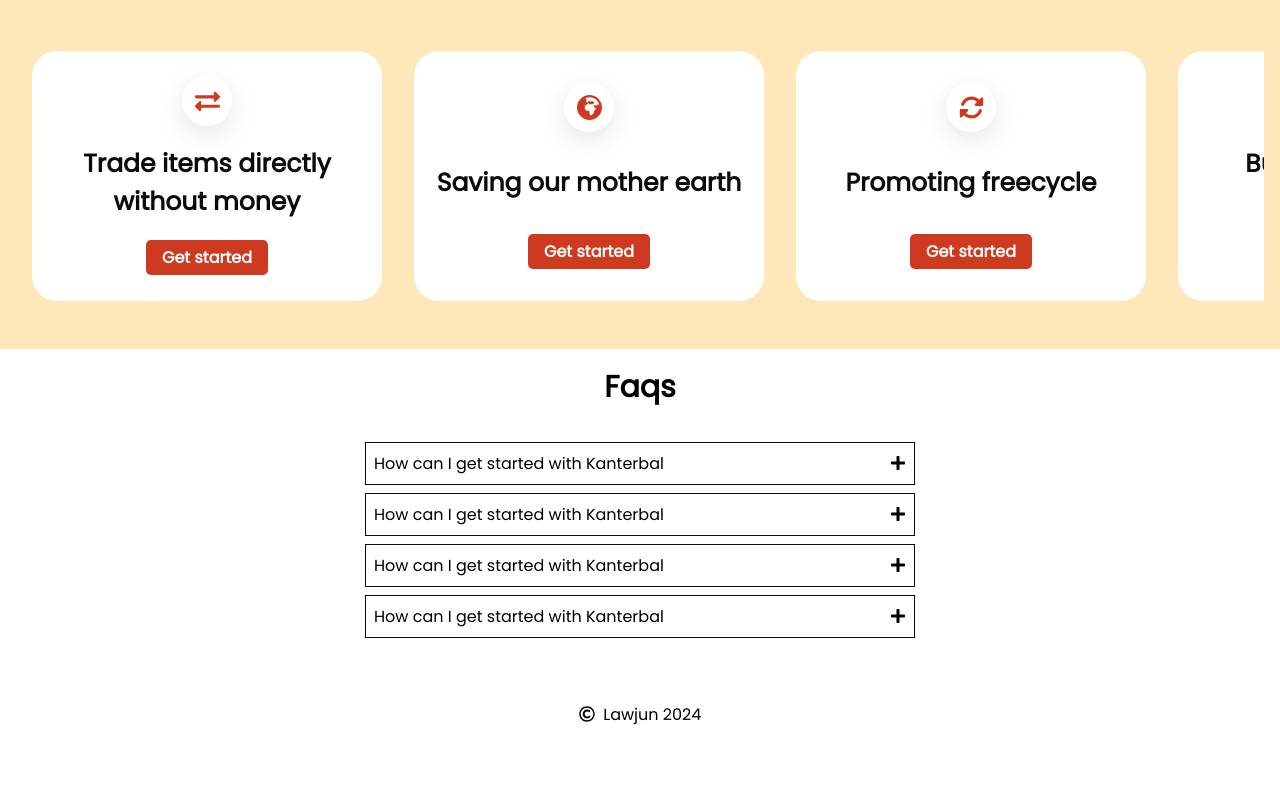
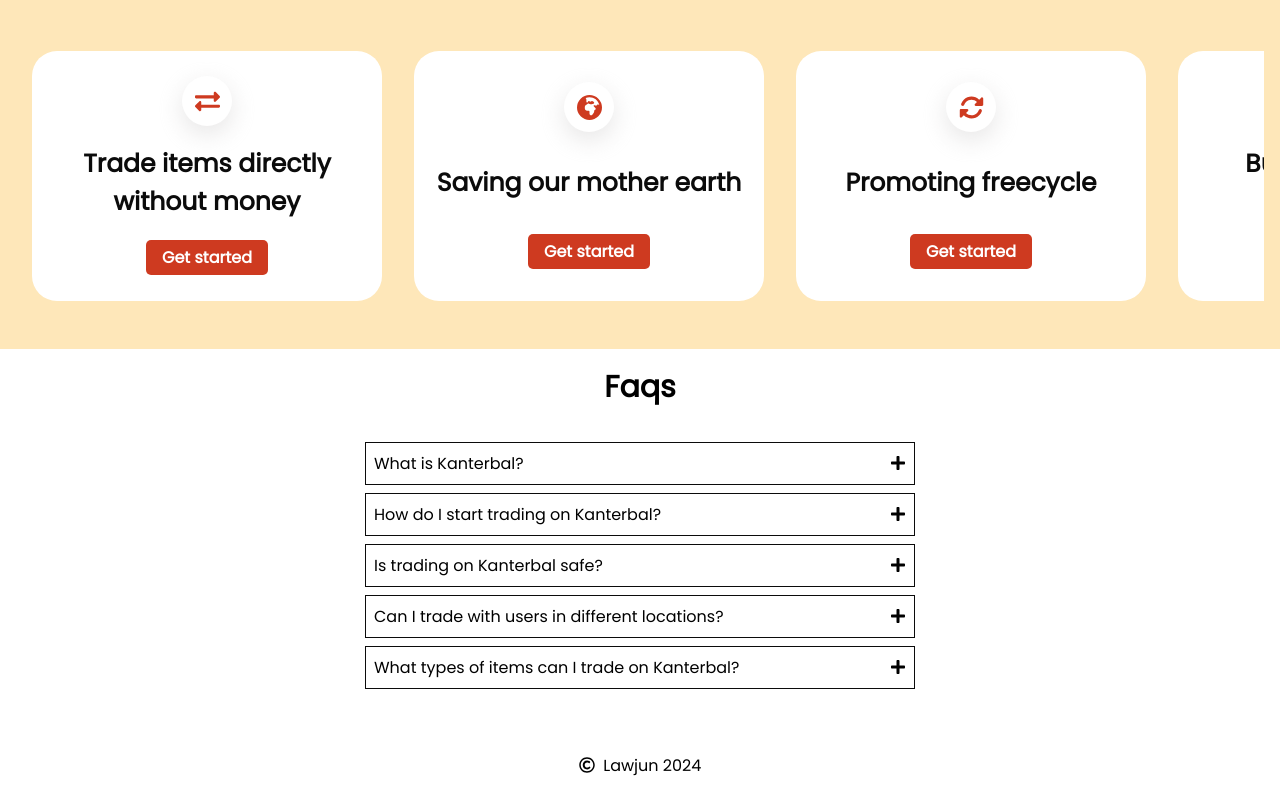
Before and after one commit to lawrencejr5/kanterbal, a Next.js app: page / in a window 1280 px wide. Shown: the part 980-1774 px from the top of the page. Before the commit the page ends 1723 px from the top, so only its background shows below. Built offline with nearby package versions, Linux system fonts and the light colour scheme.

Commit message:
added some data files

```diff
--- a/app/components/FaqsCard.tsx
+++ b/app/components/FaqsCard.tsx
@@ -1,18 +1,19 @@
-import React from "react";
+import React, { FC } from "react";
+
 import { FaPlus } from "react-icons/fa";
 
-const FaqsCard = () => {
+interface FaqsCardProps {
+  question: string;
+  answer: string;
+}
+
+const FaqsCard: FC<FaqsCardProps> = ({ question, answer }) => {
   return (
     <div className="faqs-card">
       <div className="question">
-        How can I get started with Kanterbal <FaPlus />
+        {question} <FaPlus />
       </div>
-      <div className="answer">
-        Just click the link on the nav bar to get started. Set up ur location,
-        add items u don't need in ur home and check out other items people don't
-        need, then check out of you can couter with them. There's also a
-        negotiation section to communicate with this person.
-      </div>
+      <div className="answer">{answer}</div>
     </div>
   );
 };
--- a/app/components/WhyCard.tsx
+++ b/app/components/WhyCard.tsx
@@ -1,9 +1,10 @@
 import React, { FC } from "react";
+
 import Button from "./reuse/Button";
 
 interface CardProps {
-  icon: JSX.Element | null;
-  text: string | null;
+  icon: JSX.Element;
+  text: string;
 }
 
 const WhyCard: FC<CardProps> = ({ icon, text }) => {
--- /dev/null
+++ b/app/data/faqs.tsx
@@ -0,0 +1,32 @@
+interface FaqsData {
+  question: string;
+  answer: string;
+}
+
+export const faqsData: FaqsData[] = [
+  {
+    question: "What is Kanterbal?",
+    answer:
+      "Kanterbal is a web app for trade by barter, allowing users to exchange goods and services without using money.",
+  },
+  {
+    question: "How do I start trading on Kanterbal?",
+    answer:
+      "Sign up for an account, create a profile, list the items or services you want to trade, and browse other users' listings to find a match.",
+  },
+  {
+    question: "Is trading on Kanterbal safe?",
+    answer:
+      "Yes, we have implemented secure transaction features, user ratings, and reviews to ensure a safe and trustworthy trading environment.",
+  },
+  {
+    question: "Can I trade with users in different locations?",
+    answer:
+      "Yes, Kanterbal offers location-based search options, allowing you to find trade opportunities both locally and globally.",
+  },
+  {
+    question: "What types of items can I trade on Kanterbal?",
+    answer:
+      "You can trade a wide variety of items, including household goods, electronics, clothing, and services like tutoring or home repairs.",
+  },
+];
--- /dev/null
+++ b/app/data/why.tsx
@@ -0,0 +1,30 @@
+import { FaExchangeAlt, FaRecycle } from "react-icons/fa";
+import { FaEarthAfrica, FaPeopleGroup, FaRotate } from "react-icons/fa6";
+
+interface WhyData {
+  reason: string;
+  icon: JSX.Element;
+}
+
+export const whyData: WhyData[] = [
+  {
+    reason: "Trade items directly without money",
+    icon: <FaExchangeAlt />,
+  },
+  {
+    reason: "Saving our mother earth",
+    icon: <FaEarthAfrica />,
+  },
+  {
+    reason: "Promoting freecycle",
+    icon: <FaRotate />,
+  },
+  {
+    reason: "Build Community Connections",
+    icon: <FaPeopleGroup />,
+  },
+  {
+    reason: "Reduce waste responsibly",
+    icon: <FaRecycle />,
+  },
+];
--- a/app/page.tsx
+++ b/app/page.tsx
@@ -2,10 +2,11 @@
 import Banner from "./components/Banner";
 import Featured from "./components/Featured";
 import WhyCard from "./components/WhyCard";
-import { FaExchangeAlt, FaRecycle } from "react-icons/fa";
-import { FaEarthAfrica, FaPeopleGroup, FaRotate } from "react-icons/fa6";
 import FaqsCard from "./components/FaqsCard";
 import Footer from "./components/Footer";
+
+import { faqsData } from "./data/faqs";
+import { whyData } from "./data/why";
 
 export default function Home() {
   return (
@@ -16,26 +17,19 @@
       <section className="banner2">
         <h1>Why should I use Kanterbal?</h1>
         <div className="card-container">
-          <WhyCard
-            text={"Trade items directly without money"}
-            icon={<FaExchangeAlt />}
-          />
-          <WhyCard text={"Saving our mother earth"} icon={<FaEarthAfrica />} />
-          <WhyCard text={"Promoting freecycle"} icon={<FaRotate />} />
-          <WhyCard
-            text={"Build Community Connections"}
-            icon={<FaPeopleGroup />}
-          />
-          <WhyCard text={"Reduce waste responsibly"} icon={<FaRecycle />} />
+          {whyData.map((data, i) => {
+            return <WhyCard key={i} text={data.reason} icon={data.icon} />;
+          })}
         </div>
       </section>
       <section className="faqs">
         <h1>Faqs</h1>
         <div className="faqs-container">
-          <FaqsCard />
-          <FaqsCard />
-          <FaqsCard />
-          <FaqsCard />
+          {faqsData.map((faq, i) => {
+            return (
+              <FaqsCard key={i} question={faq.question} answer={faq.answer} />
+            );
+          })}
         </div>
       </section>
       <Footer />
```
